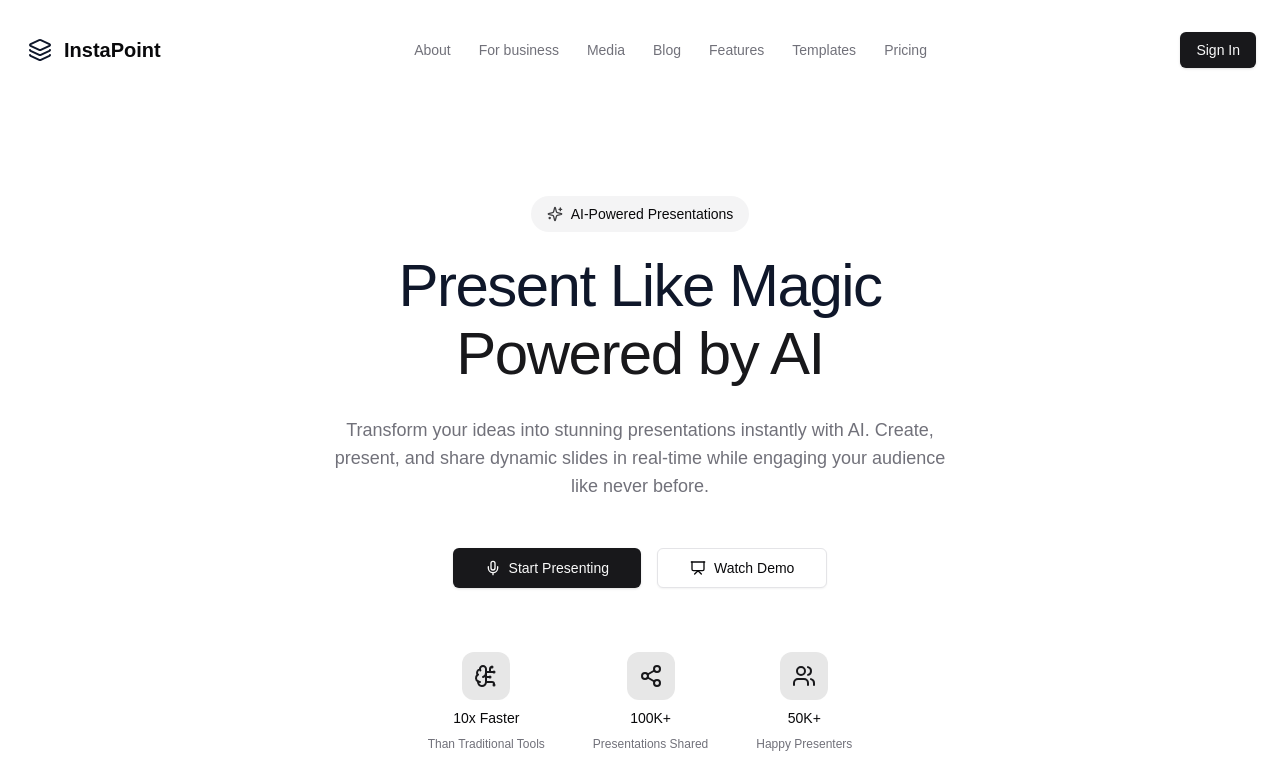
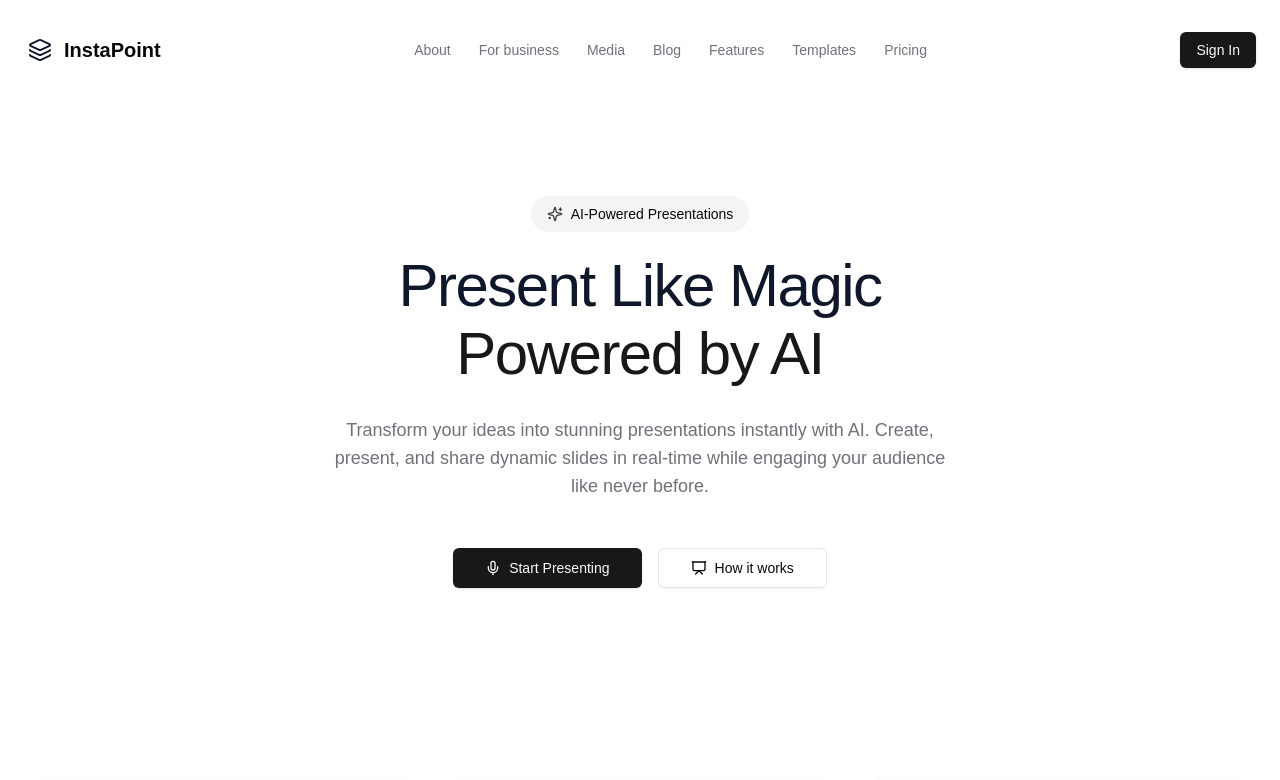
Before and after one commit to mendsalbert/instapoint, a Next.js app: page / in a window 1280 px wide. Shown: the top 780 px of the page. Built offline with nearby package versions, Linux system fonts and the light colour scheme.

Commit message:
feat: Improve code structure

```diff
--- a/app/page.tsx
+++ b/app/page.tsx
@@ -108,47 +108,15 @@ export default function Page() {
           your audience like never before.
         </p>
 
-        <div className="flex gap-4 justify-center mb-16">
+        <div className="flex gap-4 justify-center mb-8">
           <Button size="lg" className="gap-2">
             <Mic className="h-4 w-4" />
-            Start Presenting
+            <Link href="/present/voice/">Start Presenting</Link>
           </Button>
           <Button size="lg" variant="outline" className="gap-2">
             <Presentation className="h-4 w-4" />
-            Watch Demo
+            How it works
           </Button>
-        </div>
-
-        <div className="flex justify-center gap-12 text-sm">
-          <div className="group flex flex-col items-center gap-2 transition-transform hover:-translate-y-1">
-            <div className="flex h-12 w-12 items-center justify-center rounded-xl bg-primary/10 group-hover:bg-primary/20 transition-colors">
-              <BrainCircuit className="h-6 w-6 text-primary" />
-            </div>
-            <span className="font-medium">10x Faster</span>
-            <span className="text-xs text-muted-foreground">
-              Than Traditional Tools
-            </span>
-          </div>
-
-          <div className="group flex flex-col items-center gap-2 transition-transform hover:-translate-y-1">
-            <div className="flex h-12 w-12 items-center justify-center rounded-xl bg-primary/10 group-hover:bg-primary/20 transition-colors">
-              <Share2 className="h-6 w-6 text-primary" />
-            </div>
-            <span className="font-medium">100K+</span>
-            <span className="text-xs text-muted-foreground">
-              Presentations Shared
-            </span>
-          </div>
-
-          <div className="group flex flex-col items-center gap-2 transition-transform hover:-translate-y-1">
-            <div className="flex h-12 w-12 items-center justify-center rounded-xl bg-primary/10 group-hover:bg-primary/20 transition-colors">
-              <Users className="h-6 w-6 text-primary" />
-            </div>
-            <span className="font-medium">50K+</span>
-            <span className="text-xs text-muted-foreground">
-              Happy Presenters
-            </span>
-          </div>
         </div>
       </section>
 
```
Also changed, not shown: 2 other files (tests, documents, lock files or other folders).
